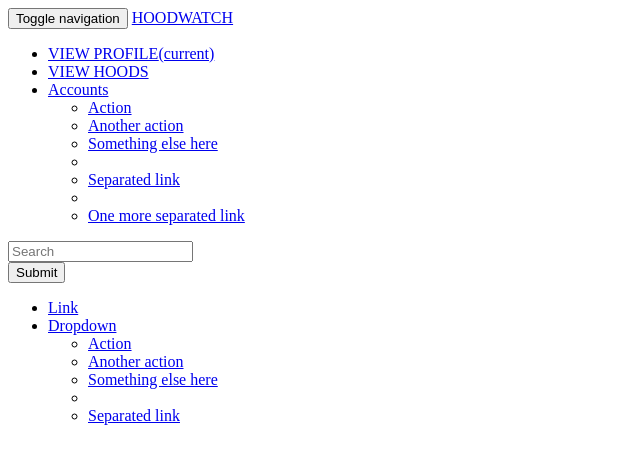
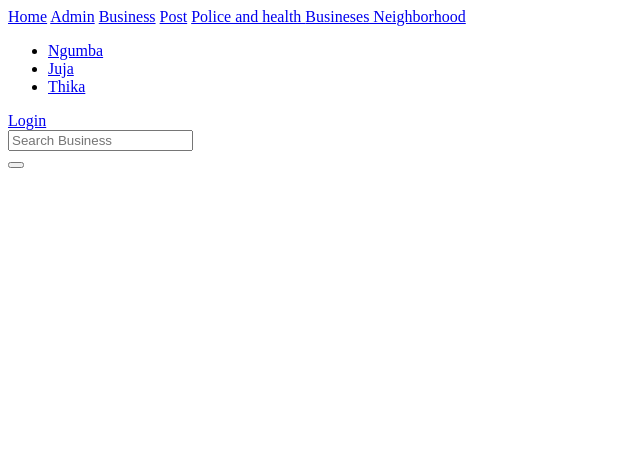
Before and after one commit to karobia001/Hood, a Django app: template hood/templates/navbar.html in a window 1280 px wide. Shown: the top 464 px of the page, without its empty margins (0-640 px from the left). Run offline with Django 3.2, Linux system fonts and the light colour scheme; the template is opened without the code that fills it, so the values that code supplies are empty.

Commit message:
edits our navbar to take in the login and search functions

```diff
--- a/hood/templates/navbar.html
+++ b/hood/templates/navbar.html
@@ -1,55 +1,80 @@
+<!DOCTYPE html>
+<html lang="en">
+<head>
+
+  <meta charset="utf-8">
+  <meta name="viewport" content="width=device-width, initial-scale=1">
+</head>
+<body>
 
 
-<nav class="navbar navbar-default">
-        <div class="container-fluid">
-          <!-- Brand and toggle get grouped for better mobile display -->
-          <div class="navbar-header">
-            <button type="button" class="navbar-toggle collapsed" data-toggle="collapse" data-target="#bs-example-navbar-collapse-1" aria-expanded="false">
-              <span class="sr-only">Toggle navigation</span>
-              <span class="icon-bar"></span>
-              <span class="icon-bar"></span>
-              <span class="icon-bar"></span>
-            </button>
-            <a class="navbar-brand" href="#">HOODWATCH</a>
+
+    <style>
+        .nav{
+        background:#35424a;
+        color: #ffffff
+        }
+        </style>
+  <nav class="navbar">
+  <div class="container-fluid">
+    <div class="navbar-header">
+      <a class="navbar-brand" href="{%url 'index'%}">Home</a>
+      <a class="navbar-brand" href="/admin">Admin</a>
+
+      <a class="navbar-brand" href="{%url 'business'%}">Business</a>
+
+      <a class="navbar-brand" href="{%url 'post'%}">Post</a>
+
+    <a class="navbar-brand" href="{%url 'contacts'%}">Police and health </a>
+    <a class="navbar-brand" class="dropdown-toggle"  data-toggle="dropdown" href="#">Busineses Neighborhood<span class="caret"></span></a>
+      <ul class="dropdown-menu">
+        <li><a href="{% url 'neighbourhood' 40 %}">Ngumba</a></li>
+      <li><a href="{% url 'neighbourhood' 41 %}">Juja</a></li>
+      <li><a href="{% url 'neighbourhood' 42 %}">Thika</a></li>
+
+      </ul>
+
+    </div>
+
+      <div class="col-sm-4 col-md-4 navbar-right">
+            {% if user.is_authenticated %}
+
+                <a class="navbar-brand" href="{%url 'profile'%}">Profile</a>
+
+
+                    <a class="navbar-brand"href="/accounts/password/change">Change Password</a>
+
+
+                    <a class="navbar-brand"href="/logout">Logout</a>
+
+
+
+
+
+            {% else %}
+
+              <a class="navbar-brand" class='btn btn-default' href="/accounts/login">Login</a>
+
+            {% endif %}
+          </div>
+          <!-- Adding a search form  -->
+      <div class="col-sm-4 col-md-4">
+
+        <form class="navbar-form" role="search" action="{% url 'search_results' %}">
+
+          <div class="input-group">
+            <input type="text" class="form-control" placeholder="Search Business" name="business">
+            <div class="input-group-btn">
+              <button class="btn btn-default" type="submit"><i class="glyphicon glyphicon-search"></i></button>
+            </div>
           </div>
 
-          <!-- Collect the nav links, forms, and other content for toggling -->
-          <div class="collapse navbar-collapse" id="bs-example-navbar-collapse-1">
-            <ul class="nav navbar-nav">
-              <li class="active"><a href="#">VIEW PROFILE<span class="sr-only">(current)</span></a></li>
-              <li><a href="#">VIEW HOODS</a></li>
-              <li class="dropdown">
-                <a href="#" class="dropdown-toggle" data-toggle="dropdown" role="button" aria-haspopup="true" aria-expanded="false">Accounts<span class="caret"></span></a>
-                <ul class="dropdown-menu">
-                  <li><a href="#">Action</a></li>
-                  <li><a href="#">Another action</a></li>
-                  <li><a href="#">Something else here</a></li>
-                  <li role="separator" class="divider"></li>
-                  <li><a href="#">Separated link</a></li>
-                  <li role="separator" class="divider"></li>
-                  <li><a href="#">One more separated link</a></li>
-                </ul>
-              </li>
-            </ul>
-            <form class="navbar-form navbar-left">
-              <div class="form-group">
-                <input type="text" class="form-control" placeholder="Search">
-              </div>
-              <button type="submit" class="btn btn-default">Submit</button>
-            </form>
-            <ul class="nav navbar-nav navbar-right">
-              <li><a href="#">Link</a></li>
-              <li class="dropdown">
-                <a href="#" class="dropdown-toggle" data-toggle="dropdown" role="button" aria-haspopup="true" aria-expanded="false">Dropdown <span class="caret"></span></a>
-                <ul class="dropdown-menu">
-                  <li><a href="#">Action</a></li>
-                  <li><a href="#">Another action</a></li>
-                  <li><a href="#">Something else here</a></li>
-                  <li role="separator" class="divider"></li>
-                  <li><a href="#">Separated link</a></li>
-                </ul>
-              </li>
-            </ul>
-          </div><!-- /.navbar-collapse -->
-        </div><!-- /.container-fluid -->
-      </nav>
+        </form>
+      </div>
+      <!-- search form end -->
+  </div>
+</nav>
+
+
+</body>
+</html>
```
